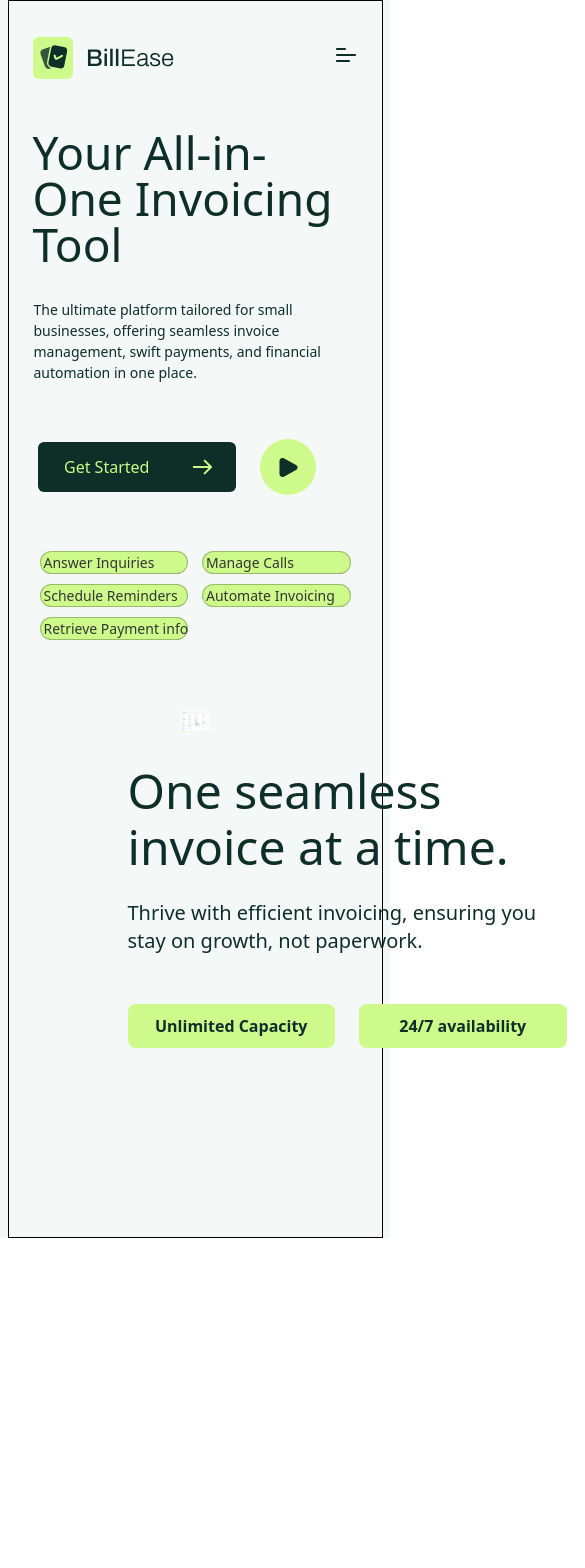
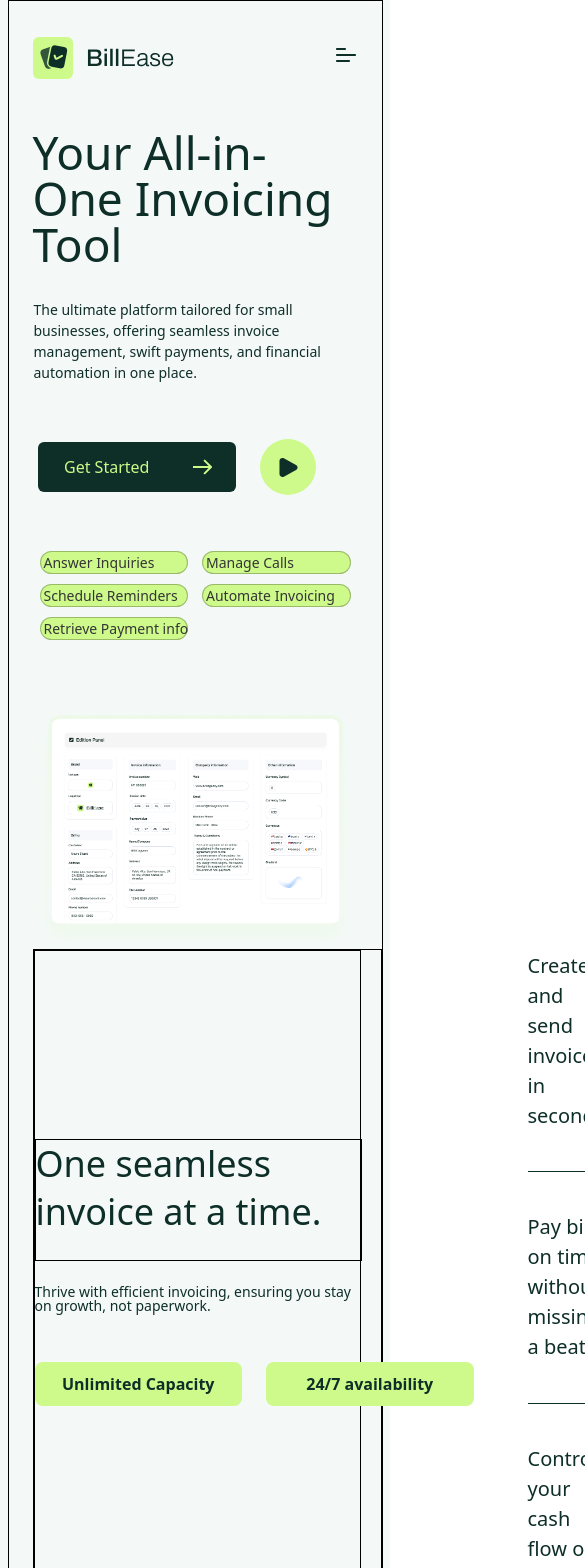
Before and after one commit to christianokuru/BillEase-Saas-landing-page, a Nuxt app: page / in a window 390 px wide. Shown: the top 1568 px of the page, 585 px wide, since content can reach past the window. Before the commit the page ends 1238 px from the top, so only its background shows below. Built offline with nearby package versions, Linux system fonts and the light colour scheme.

Commit message:
Adjusted the texts for mobile

```diff
--- a/components/custom/AboutSectionComponent.vue
+++ b/components/custom/AboutSectionComponent.vue
@@ -3,20 +3,20 @@ import ButtonComponent2 from "@/components/custom/ButtonComponent2.vue";
 </script>
 
 <template>
-  <div class="mb-[160px]">
-    <div class="flex items-center justify-between w-[1008px] ml-[95px]">
+  <div class="mb-[160px] max-sm:w-[349px] max-sm:border">
+    <div class="flex items-center justify-between w-[1008px] ml-[95px] max-sm:w-[327px] max-sm:ml-[0px] max-sm:border">
       <div>
         <!-- text div -->
         <div class="w-[493px]">
-          <div>
+          <div class="max-sm:w-[327px] max-sm:mb-[24px] border">
             <h1
-              class="text-green text-heading2 w-[475px] leading-[56px] mb-[24px]"
+              class="text-green text-heading2 w-[475px] leading-[56px] mb-[24px] max-sm:text-sub-heading max-sm:w-[327px] max-sm:text-left max-sm:leading-[48px]"
             >
               One seamless invoice at a time.
             </h1>
           </div>
           <div>
-            <p class="text-green w-[445px] text-body-lg leading-[28px]">
+            <p class="text-green w-[445px] text-body-lg leading-[28px] max-sm:w-[327px] max-sm:text-body-sm max-sm:leading-none">
               Thrive with efficient invoicing, ensuring you stay on growth, not
               paperwork.
             </p>
--- a/components/custom/HeaderSectionComponent.vue
+++ b/components/custom/HeaderSectionComponent.vue
@@ -48,7 +48,7 @@ const text = [
 
     <div>
         <div>
-            <img :src="hero" alt="hero-img" class="max-sm:w-[32px] mx-auto" />
+            <img :src="hero" alt="hero-img" class="max-sm:w-[327px] mx-auto" />
         </div>
     </div>
   </div>
```
